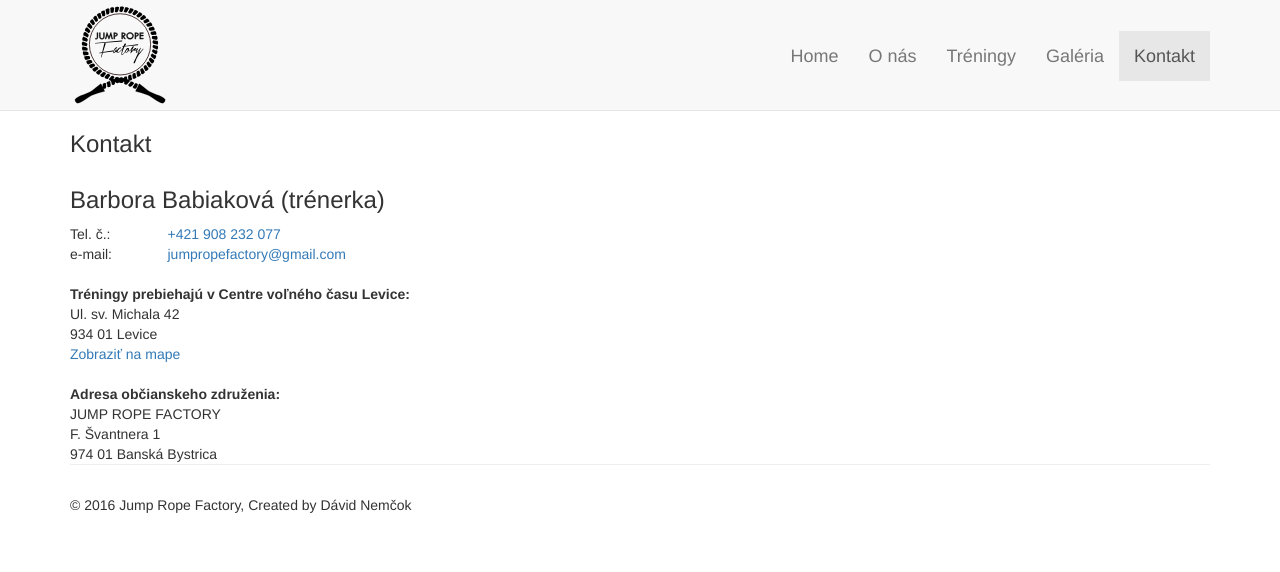
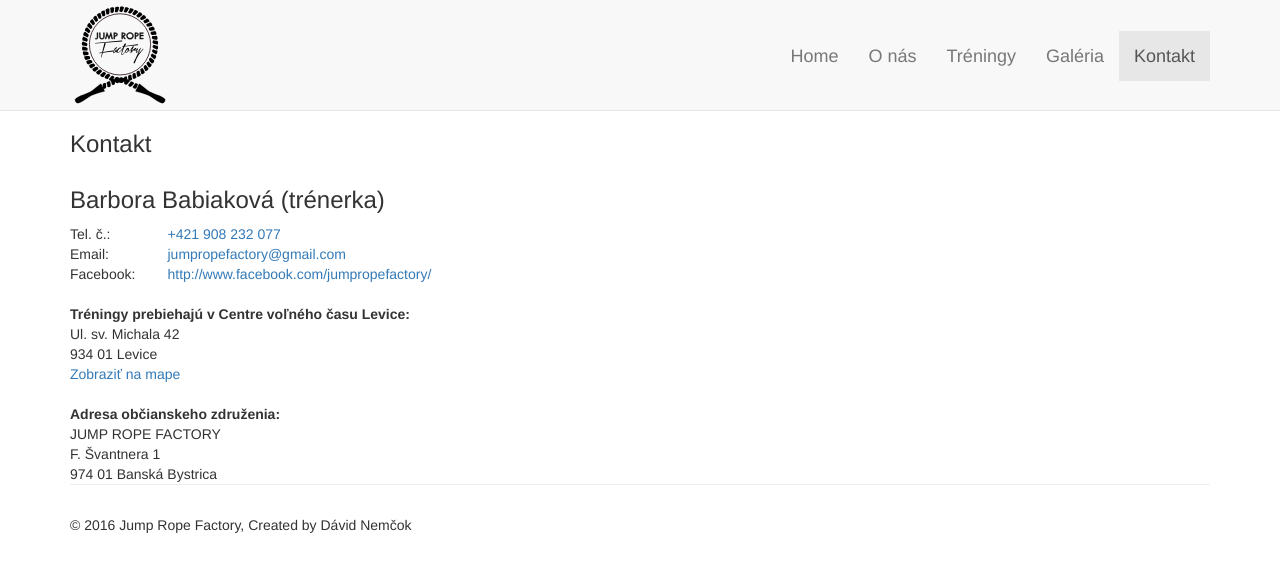
Before and after one commit to dejvo/dejvo.github.io, a Jekyll site: the page built from kontakt.html, in a window 1280 px wide. Shown: the top 572 px of the page. Built offline with Jekyll 4.4.1, drawn with Linux system fonts in a browser that asks for light colours; comment, search, counter and statistics services are not loaded.

Commit message:
Add location to calendar, fix typos

```diff
--- a/css/main.scss
+++ b/css/main.scss
@@ -47,11 +47,14 @@
 
 .top-menu-item {
   display: inline-block;
-  /*color: red;*/
   padding: 10px;
   &:hover {
     color: #4078c0;
   }
+}
+
+.show-details {
+  margin-top: -10px;
 }
 
 .calendar-date {
@@ -93,6 +96,6 @@
   max-width: 400px;
 }
 
-.popover-title .time {
+.popover-title .title-row {
   padding-top: 8px;
 }
--- a/index.html
+++ b/index.html
@@ -67,7 +67,7 @@
           <p><strong>{{ post.title }}</strong></p>
           {{ post.excerpt }}
           {% if post.noDetails != true %}
-            <p><a href="{{ post.url }}">Zobraziť detaily</a></p>
+            <p class="show-details"><a href="{{ post.url }}">Zobraziť detaily</a></p>
           {% endif %}
         </li>
       {% endfor %}
--- a/js/calendar.js
+++ b/js/calendar.js
@@ -15,8 +15,11 @@
         },
         eventAfterRender: function(calEvent, element) {
           var title = '<strong>' + calEvent.title + '</strong>';
+          if (calEvent.location) {
+            title += '<div class="title-row">' + calEvent.location + '</div>';
+          }
           if (!calEvent.allDay) {
-            title += '<div class="time">' + calEvent.start.format('LT') + ' -  ' + calEvent.end.format('LT') + '</div>';
+            title += '<div>' + calEvent.start.format('LT') + ' -  ' + calEvent.end.format('LT') + '</div>';
           }
           $(element).popover({
             title: title,
--- a/kontakt.html
+++ b/kontakt.html
@@ -13,9 +13,14 @@
   <div class="col-md-10 col-xs-10"><a href="tel:{{ site.phone }}">{{ site.phone }}</a></div>
 </div>
 <div class="row">
-  <div class="col-md-1 col-xs-2">e-mail:</div>
+  <div class="col-md-1 col-xs-2">Email:</div>
   <div class="col-md-10 col-xs-10"><a href="mailto:{{ site.email }}">{{ site.email }}</a></div>
 </div>
+<div class="row">
+  <div class="col-md-1 col-xs-2">Facebook:</div>
+  <div class="col-md-10 col-xs-10"><a href="http://www.facebook.com/jumpropefactory/">http://www.facebook.com/jumpropefactory/</a></div>
+</div>
+
 <br />
 <strong>Tréningy prebiehajú v Centre voľného času Levice:</strong><br />
 
--- a/o-nas.html
+++ b/o-nas.html
@@ -11,7 +11,7 @@
     </p>
     <p>
     Jump Rope Factory aktuálne pôsobí v Leviciach. Na svoje si tu prídu všetci, deti i dospelí, ktorí majú záujem venovať sa zaujímavému freestylovému a zábavnému športu. Jump ropu sa u nás môžeš venovať ako príprave na reprezentáciu Slovenska na súťažiach a šampionátoch, ako koníčku pre dobrú náladu a zmysluplné trávenie času, alebo ako kondičnému tréningu na zlepšenie vytrvalosti, sily a zdravia.
-    Okrem tréningov Jump Rope Factory vystupuje a organizuje workshopy na rôznych eventoch ako sú športové podujatia, festivaly, plesy a iné udalosti. Naším cieľom je tiež formou workshopov či kurzov rozvinúť spoluprácu s učiteľmi ZŠ a SŠ, a oprášili tak švihadlá na hodinách telesnej výchovy.
+    Okrem tréningov Jump Rope Factory vystupuje a organizuje workshopy na rôznych eventoch ako sú športové podujatia, festivaly, plesy a iné udalosti. Naším cieľom je tiež formou workshopov či kurzov rozvinúť spoluprácu s učiteľmi ZŠ a SŠ, a oprášiť tak švihadlá na hodinách telesnej výchovy.
     </p>
 
     <h3>ČO JE JUMP ROPE?</h3>
--- a/treningy.html
+++ b/treningy.html
@@ -11,7 +11,7 @@
     </p>
     <h4>Prečo sa prihlásiť na jump rope?</h4>
     <p>
-    Švihadlo nie je nuda. Dá sa s ním toho dokázať oveľa viac, ako si vieš predstaviť a na našich tréningoch Ťa to naučíme. Skáčeme jednotlivo, v dvojiciach, trojiciach aj vo väčších skupinách. Skáčeme cez jedno švihadlo aj cez viaceré naraz, cez krátke aj dlhé švihadlá. Skáčeme do hudby a tvoríme zostavy alebo skáčeme na čas a prekonávame rekordy. Učíme sa základy gymnastiky, aby sme nemuseli skákať len na nohách, ale aj na rukách, prípadne aj iných častiach tela ?. Ak neveríš, že sa to všetko dá so švihadlom zvládnuť, nečakaj a príď sa presvedčiť priamo k nám na tréning, jump rope si zamiluješ.</p>
+    Švihadlo nie je nuda. Dá sa s ním toho dokázať oveľa viac, ako si vieš predstaviť a na našich tréningoch Ťa to naučíme. Skáčeme jednotlivo, v dvojiciach, trojiciach aj vo väčších skupinách. Skáčeme cez jedno švihadlo aj cez viaceré naraz, cez krátke aj dlhé švihadlá. Skáčeme do hudby a tvoríme zostavy alebo skáčeme na čas a prekonávame rekordy. Učíme sa základy gymnastiky, aby sme nemuseli skákať len na nohách, ale aj na rukách, prípadne aj iných častiach tela :-). Ak neveríš, že sa to všetko dá so švihadlom zvládnuť, nečakaj a príď sa presvedčiť priamo k nám na tréning, jump rope si zamiluješ.</p>
 
     Ak stále váhaš, tu je zoznam toho, čo sa snažíme v JUMP ROPE FACTORY prostredníctvom jump ropu priniesť svojim skokanom:
     <ul>
```
